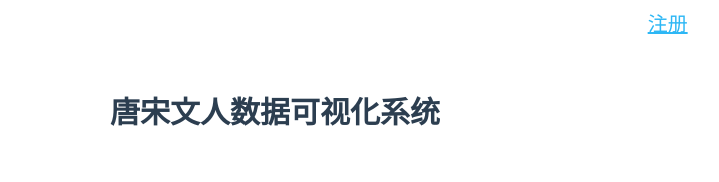
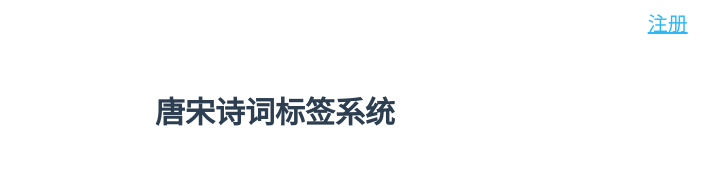
Before and after one commit to BaliangXiong/LabelAddSystem, a Vue app: page /#/Login in a window 1280 px wide. Shown: the top 182 px of the page, without its empty margins (380-1099 px from the left). Built offline with nearby package versions, Linux system fonts and the light colour scheme; what iview would draw is missing.

Commit message:
201905015 登录注册完成

```diff
--- a/src/components/Login.vue
+++ b/src/components/Login.vue
@@ -4,7 +4,7 @@
 			<!--登录表单-->
 			<Form :model="loginForm" status-icon :rules="rules" ref="loginForm" :label-width="100" class="demo-ruleForm">
 				<router-link :to="{name:'Register'}" class="nav-link">注册</router-link>
-				<h1 class="login_title">唐宋文人数据可视化系统</h1>
+				<h1 class="login_title">唐宋诗词标签系统</h1>
 
 				<FormItem label="用户名" prop="username">
 					<Input v-model="loginForm.username"></Input>
--- a/src/components/Register.vue
+++ b/src/components/Register.vue
@@ -3,7 +3,7 @@
 		<!--登录表单-->
 		<Form :model="registerForm" status-icon :rules="rules2" ref="registerForm" :label-width="100" class="demo-ruleForm">
 			<router-link :to="{name:'Login'}" class="nav-link">登录</router-link>
-			<h1 class="login_title">唐宋文人数据可视化系统</h1>
+			<h1 class="login_title">唐宋诗词标签系统</h1>
 			<FormItem label="用户名" prop="username">
 				<Input v-model="registerForm.username"></Input>
 			</FormItem>
```
